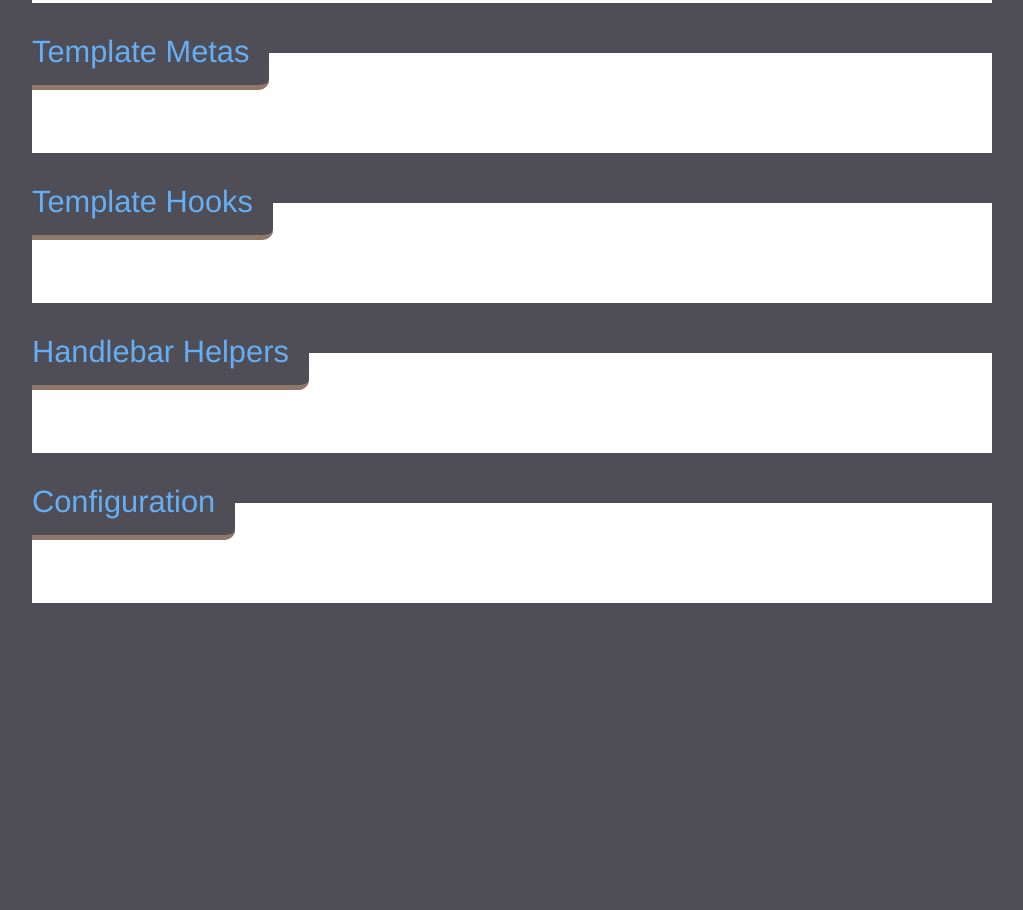
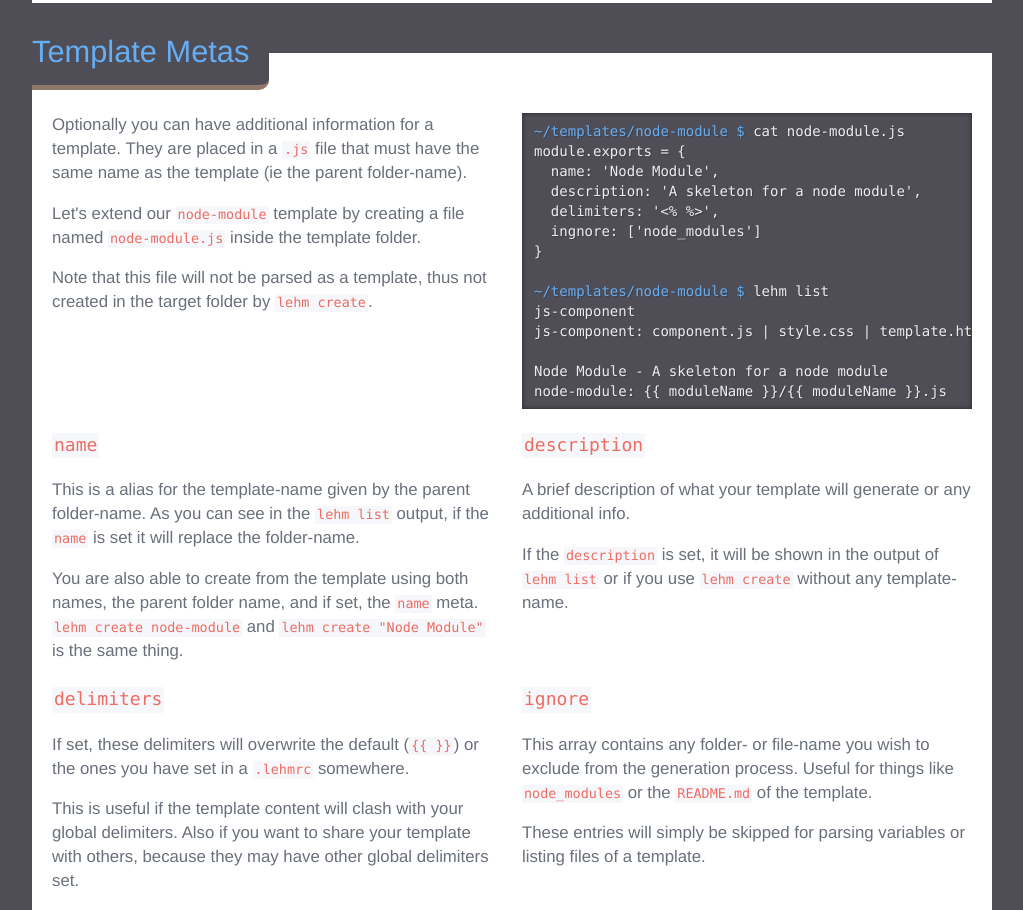
Before and after one commit to mustardamus/lehm, a website: page docs/index.html in a window 1280 px wide. Shown: the part 3930-4840 px from the top of the page, without its empty margins (128-1151 px from the left). Before the commit the page ends 4583 px from the top, so only its background shows below. Drawn offline with Linux system fonts and the light colour scheme.

Commit message:
template metas docs

```diff
--- a/docs/index.html
+++ b/docs/index.html
@@ -422,6 +422,98 @@
 
       <div id="metas" class="content section">
         <h3 class="title">Template Metas</h3>
+
+        <div class="columns">
+          <div class="column is-6">
+            <p>
+              Optionally you can have additional information for a template.
+              They are placed in a <code>.js</code> file that must have the
+              same name as the template (ie the parent folder-name).
+            </p>
+            <p>
+              Let's extend our <code>node-module</code> template by creating a
+              file named <code>node-module.js</code> inside the template folder.
+            </p>
+            <p>
+              Note that this file will not be parsed as a template, thus not
+              created in the target folder by <code>lehm create</code>.
+            </p>
+          </div>
+          <div class="column is-6">
+            <pre><span>~/templates/node-module $</span> cat node-module.js
+module.exports = {
+  name: 'Node Module',
+  description: 'A skeleton for a node module',
+  delimiters: '<% %>',
+  ingnore: ['node_modules']
+}
+
+<span>~/templates/node-module $</span> lehm list
+js-component
+js-component: component.js | style.css | template.html
+
+Node Module - A skeleton for a node module
+node-module: {{ moduleName }}/{{ moduleName }}.js</pre>
+          </div>
+        </div>
+
+        <div class="columns">
+          <div class="column is-6">
+            <h4 class="title is-4"><code>name</code></h4>
+            <p>
+              This is a alias for the template-name given by the parent
+              folder-name. As you can see in the <code>lehm list</code> output,
+              if the <code>name</code> is set it will replace the folder-name.
+            </p>
+            <p>
+              You are also able to create from the template using both names,
+              the parent folder name, and if set, the <code>name</code> meta.
+              <code>lehm create node-module</code> and
+              <code>lehm create "Node Module"</code> is the same thing.
+            </p>
+          </div>
+          <div class="column is-6">
+            <h4 class="title is-4"><code>description</code></h4>
+            <p>
+              A brief description of what your template will generate or
+              any additional info.
+            </p>
+            <p>
+              If the <code>description</code> is set, it will be shown in the
+              output of <code>lehm list</code> or if you use
+              <code>lehm create</code> without any template-name.
+            </p>
+          </div>
+        </div>
+
+        <div class="columns">
+          <div class="column is-6">
+            <h4 class="title is-4"><code>delimiters</code></h4>
+            <p>
+              If set, these delimiters will overwrite the default
+              (<code>{{ }}</code>) or the ones you have set in a
+              <code>.lehmrc</code> somewhere.
+            </p>
+            <p>
+              This is useful if the template content will clash with your global
+              delimiters. Also if you want to share your template with others,
+              because they may have other global delimiters set.
+            </p>
+          </div>
+          <div class="column is-6">
+            <h4 class="title is-4"><code>ignore</code></h4>
+            <p>
+              This array contains any folder- or file-name you wish to exclude
+              from the generation process. Useful for things like
+              <code>node_modules</code> or the <code>README.md</code> of the
+              template.
+            </p>
+            <p>
+              These entries will simply be skipped for parsing variables or
+              listing files of a template.
+            </p>
+          </div>
+        </div>
       </div>
 
       <div id="hooks" class="content section">
```
